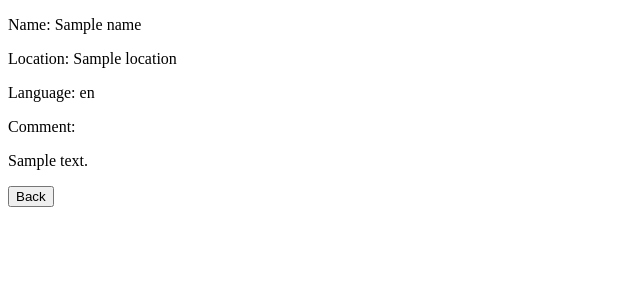
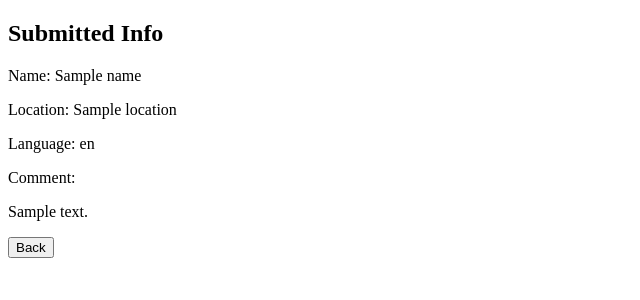
Before and after one commit to DaddyO93/python_stack, a Django app: template django/django_intro/dojo_survey/dojo_app/templates/other_page.html in a window 1280 px wide. Shown: the top 300 px of the page, without its empty margins (0-640 px from the left). Run offline with Django 3.2, Linux system fonts and the light colour scheme; the template is opened without the code that fills it: most values are stand-ins (such as "Sample title", 1, 10 or a date in 2020).

Commit message:
updated dojo survey

```diff
--- a/django/django_intro/dojo_survey/dojo_app/templates/other_page.html
+++ b/django/django_intro/dojo_survey/dojo_app/templates/other_page.html
@@ -11,6 +11,7 @@
 
 <body>
     <div id="wrapper">
+        <h2>Submitted Info</h2>
         <p>Name: {{ name }}</p>
         <p>Location: {{ location }}</p>
         <p>Language: {{ language }}</p>
```
